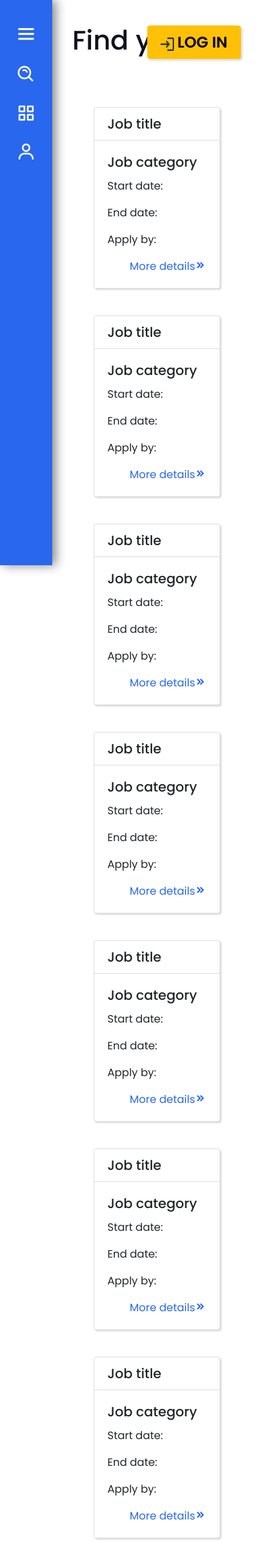
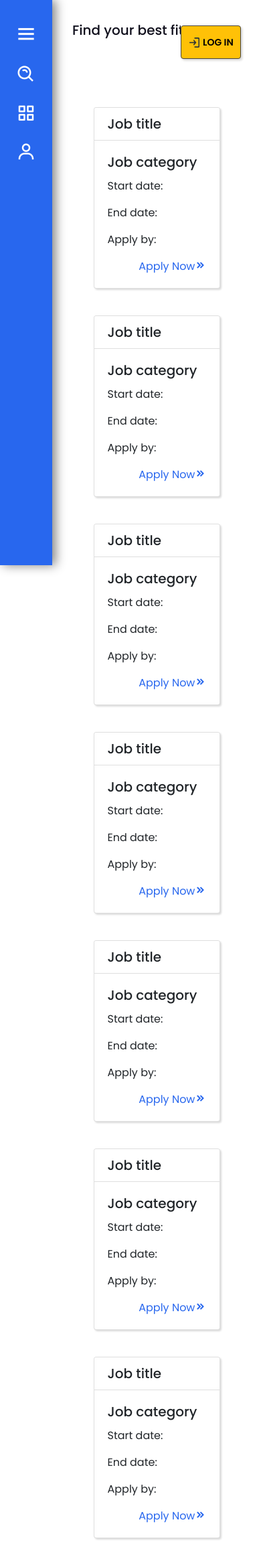
Before and after one commit to abhi-dhanraj/recruitme, a Django app: page / in a window 390 px wide. Shown: the whole page at 67% size. Run offline with Django 3.2, Linux system fonts and the light colour scheme; some libraries are stand-ins or nearby versions.

Commit message:
job detail page added | job page made responsive

```diff
--- a/recruitme/recruitme/urls.py
+++ b/recruitme/recruitme/urls.py
@@ -25,4 +25,5 @@ urlpatterns = [
     path('jobs/', views.jobsPage, name="jobs"),
     path('dashboard/', views.dashboardPage, name="dashboard"),
     path('profile/', views.profilePage, name="profile"),
+    path('jobs/apply/', views.jobDetailsPage, name="apply"),
 ]
--- a/recruitme/recruitme/views.py
+++ b/recruitme/recruitme/views.py
@@ -19,3 +19,7 @@ def profilePage(request):
 
 def jobsPage(request):
     return render(request, 'recruitme/jobsPage.html')
+
+
+def jobDetailsPage(request):
+    return render(request, 'recruitme/jobDetailsPage.html')
--- a/recruitme/static/recruitme/css/global_base.css
+++ b/recruitme/static/recruitme/css/global_base.css
@@ -135,7 +135,7 @@
 
 .main-container {
   position: relative;
-  min-height: 100vh;
+  min-height: 100%;
   top: 0;
   left: 78px;
   width: calc(100% - 78px);
@@ -172,7 +172,7 @@
 }
 .mynav a button {
   background-color: #ffc107;
-  border-color: #ffc107;
+  border-color: #47453f;
   width: 140px;
   height: 50px;
   margin-right: 0px;
@@ -246,3 +246,28 @@
   float: right;
   color: #2867ee;
 }
+/***************************/
+@media (max-width: 720px) {
+  .main-container .nav-text,
+  .main-container .nav-text.animated {
+    font-size: 30px;
+    border-right-width: 2px;
+  }
+  .mynav a button {
+    width: 90px;
+  }
+  .mynav a button span {
+    font-size: 14px;
+  }
+  .mynav a button img {
+    width: 15px;
+    height: 15px;
+  }
+}
+@media (max-width: 620px) {
+  .main-container .nav-text,
+  .main-container .nav-text.animated {
+    font-size: 20px;
+    border-right-width: 2px;
+  }
+}
--- a/recruitme/templates/recruitme/card2.html
+++ b/recruitme/templates/recruitme/card2.html
@@ -7,7 +7,7 @@
                 <p class="card-text">Start date:</p>
                 <p class="card-text">End date:</p>
                 <p class="card-text">Apply by: </p>
-                <a href="#" id="more-details">More details<i class='bx bxs-chevrons-right' ></i></a>
+                <a href="{% url 'apply' %}" id="more-details">Apply Now<i class='bx bxs-chevrons-right' ></i></a>
             </div>
         </div>
         <div class="card w-75">
@@ -17,7 +17,7 @@
                 <p class="card-text">Start date:</p>
                 <p class="card-text">End date:</p>
                 <p class="card-text">Apply by: </p>
-                <a href="#" id="more-details">More details<i class='bx bxs-chevrons-right' ></i></a>
+                <a href="{% url 'apply' %}" id="more-details">Apply Now<i class='bx bxs-chevrons-right' ></i></a>
             </div>
         </div>
         <div class="card w-75">
@@ -27,7 +27,7 @@
                 <p class="card-text">Start date:</p>
                 <p class="card-text">End date:</p>
                 <p class="card-text">Apply by: </p>
-                <a href="#" id="more-details">More details<i class='bx bxs-chevrons-right' ></i></a>
+                <a href="{% url 'apply' %}" id="more-details">Apply Now<i class='bx bxs-chevrons-right' ></i></a>
             </div>
         </div>
         <div class="card w-75">
@@ -37,7 +37,7 @@
                 <p class="card-text">Start date:</p>
                 <p class="card-text">End date:</p>
                 <p class="card-text">Apply by: </p>
-                <a href="#" id="more-details">More details<i class='bx bxs-chevrons-right' ></i></a>
+                <a href="{% url 'apply' %}" id="more-details">Apply Now<i class='bx bxs-chevrons-right' ></i></a>
             </div>
         </div>
         <div class="card w-75">
@@ -47,7 +47,7 @@
                 <p class="card-text">Start date:</p>
                 <p class="card-text">End date:</p>
                 <p class="card-text">Apply by: </p>
-                <a href="#" id="more-details">More details<i class='bx bxs-chevrons-right' ></i></a>
+                <a href="{% url 'apply' %}" id="more-details">Apply Now<i class='bx bxs-chevrons-right' ></i></a>
             </div>
         </div>
         <div class="card w-75">
@@ -57,7 +57,7 @@
                 <p class="card-text">Start date:</p>
                 <p class="card-text">End date:</p>
                 <p class="card-text">Apply by: </p>
-                <a href="#" id="more-details">More details<i class='bx bxs-chevrons-right' ></i></a>
+                <a href="{% url 'apply' %}" id="more-details">Apply Now<i class='bx bxs-chevrons-right' ></i></a>
             </div>
         </div>
         <div class="card w-75">
@@ -67,7 +67,7 @@
                 <p class="card-text">Start date:</p>
                 <p class="card-text">End date:</p>
                 <p class="card-text">Apply by: </p>
-                <a href="#" id="more-details">More details<i class='bx bxs-chevrons-right' ></i></a>
+                <a href="{% url 'apply' %}" id="more-details">Apply Now<i class='bx bxs-chevrons-right' ></i></a>
             </div>
         </div>
 </di
```
Also changed, not shown: recruitme/templates/recruitme/jobDetailsPage.html (added, +22 -0 lines).
